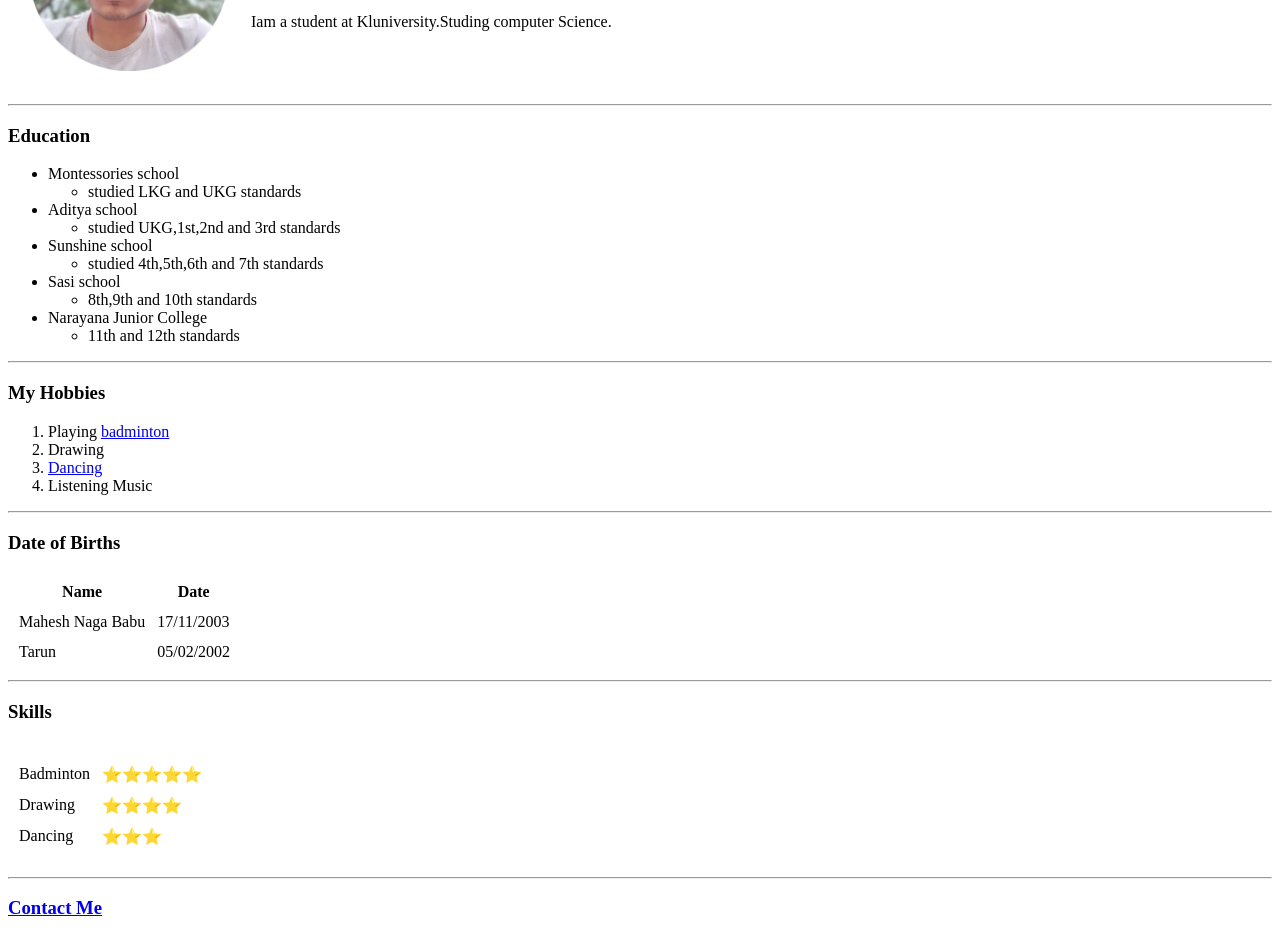
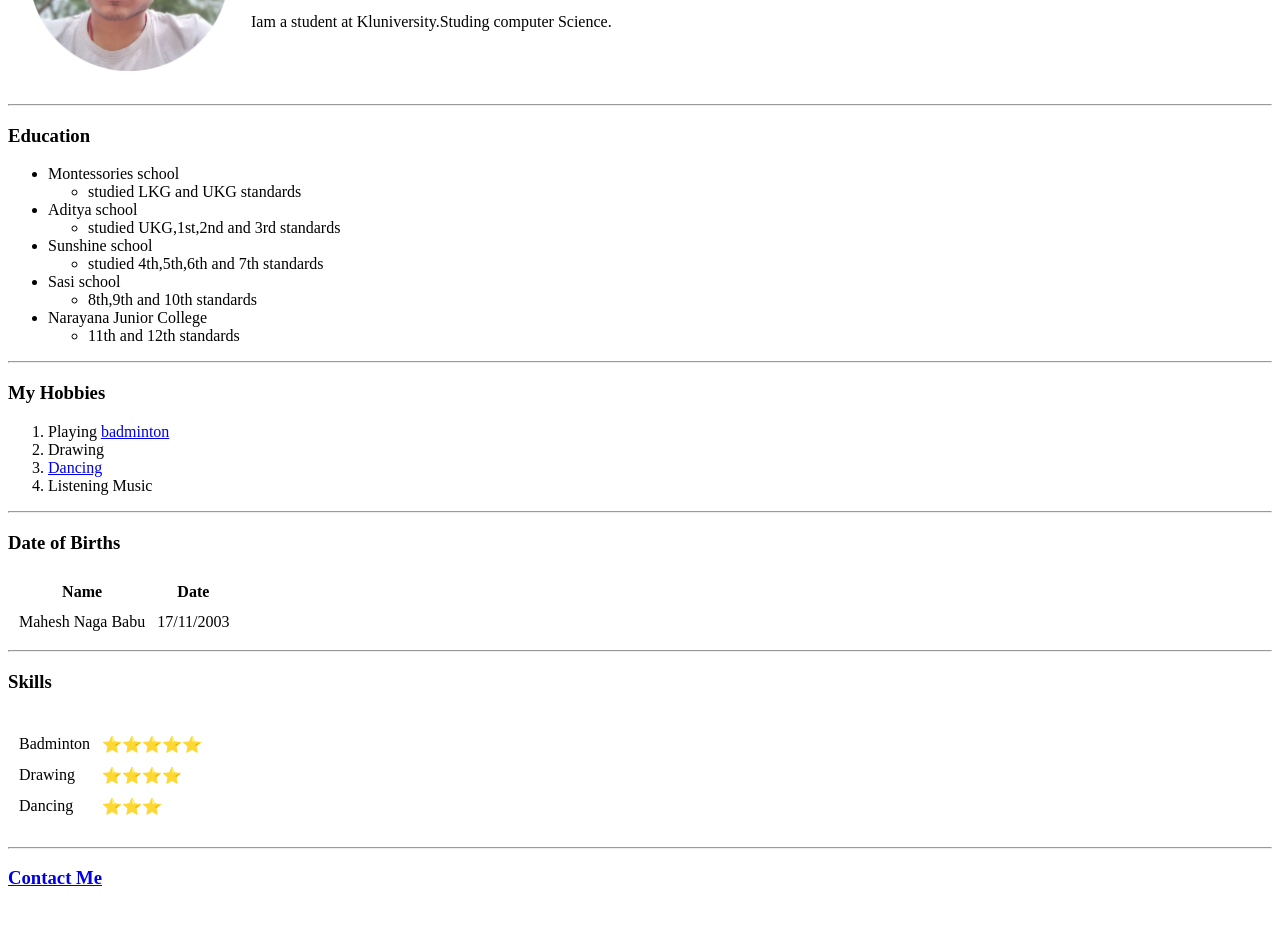
Before and after one commit to maheshnagababu/lsvtm, a plain HTML site: page index.html in a window 1280 px wide. Shown: the part 158-1096 px from the top of the page. After the commit the page ends 1066 px from the top, so only its background shows below. Drawn offline with Linux system fonts and the light colour scheme; files whose address does not match are found by name.

Commit message:
Update index.html

```diff
--- a/index.html
+++ b/index.html
@@ -77,14 +77,7 @@
                     17/11/2003
                 </td>
             </tr>
-            <tr>
-                <td>
-                    Tarun
-                </td>
-                <td>
-                    05/02/2002
-                </td>
-            </tr>
+
         </tbody>
 
     </table>
```
